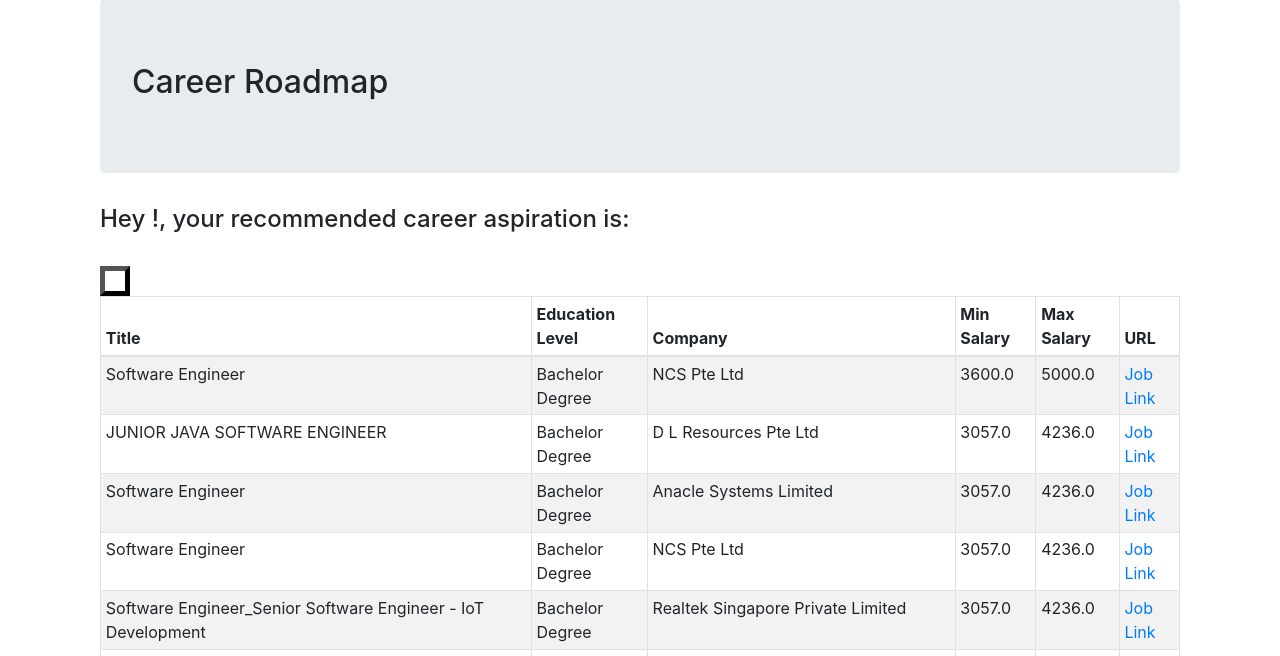
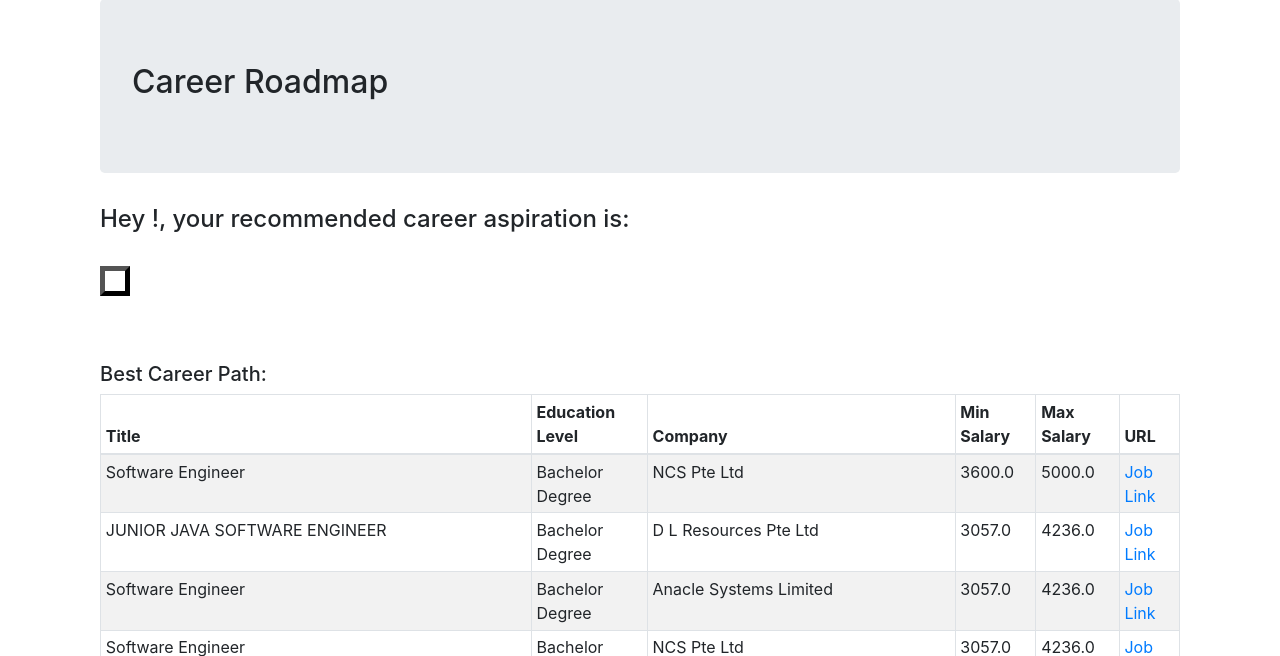
Before and after one commit to raymondng76/IRS-MR-RS-2019-07-01-IS1FT-GRP-Team10-LevelUp, a Django app: template SystemCode/Level_Up/Level_Up_App/templates/Level_Up_App/results.html in a window 1280 px wide. Shown: the part 57-713 px from the top of the page. Run offline with Django 3.2, Linux system fonts and the light colour scheme; the template is opened without the code that fills it: values that come from a table or form of the project are taken from there, others are empty; data comes from the database, SQL or seed files in the repository; parts of the project's set-up code (start-up, migrations or seed data) failed here and were passed over; some libraries are stand-ins or nearby versions.

Commit message:
add labels for best path

```diff
--- a/SystemCode/Level_Up/Level_Up_App/templates/Level_Up_App/results.html
+++ b/SystemCode/Level_Up/Level_Up_App/templates/Level_Up_App/results.html
@@ -9,6 +9,13 @@
     <div>
       <h4>Hey {{username}}!, your recommended career aspiration is:</h4><br>
       <h1 id="careerendpoint">{{careerendpoint}}</h1><br>
+    </div>
+    <div class="careerpath">
+      <br><br><br>
+      <h5>Best Career Path:</h2>
+      {% for path in careerpath %}
+        <label id="careerpath">{{path}}</label><br>
+      {% endfor %}
     </div>
     <div class="jobsrecommend">
       {% if jobs %}
--- a/SystemCode/Level_Up/Level_Up_App/views.py
+++ b/SystemCode/Level_Up/Level_Up_App/views.py
@@ -142,13 +142,15 @@ def result(request):
         skill = str(request.session['skill'+str(i)])
         if skill != 'None':
             skilllist.append(skill)
+    bestCost, bestPath = getBestPath(currPos, careerendpoint)
     courses = getCourseRecommendation(currPos, careerendpoint, skilllist)
     jobs = getJobsRecommendation(currPos, careerendpoint, skilllist)
 
     result_dict = {'username': user,
                 'careerendpoint': str(careerendpoint),
                 'courses': courses,
-                'jobs': jobs}
+                'jobs': jobs,
+                'careerpath': bestPath}
     return render(request, 'Level_Up_App/results.html', result_dict)
 
 def usercareergoal(request):
```
